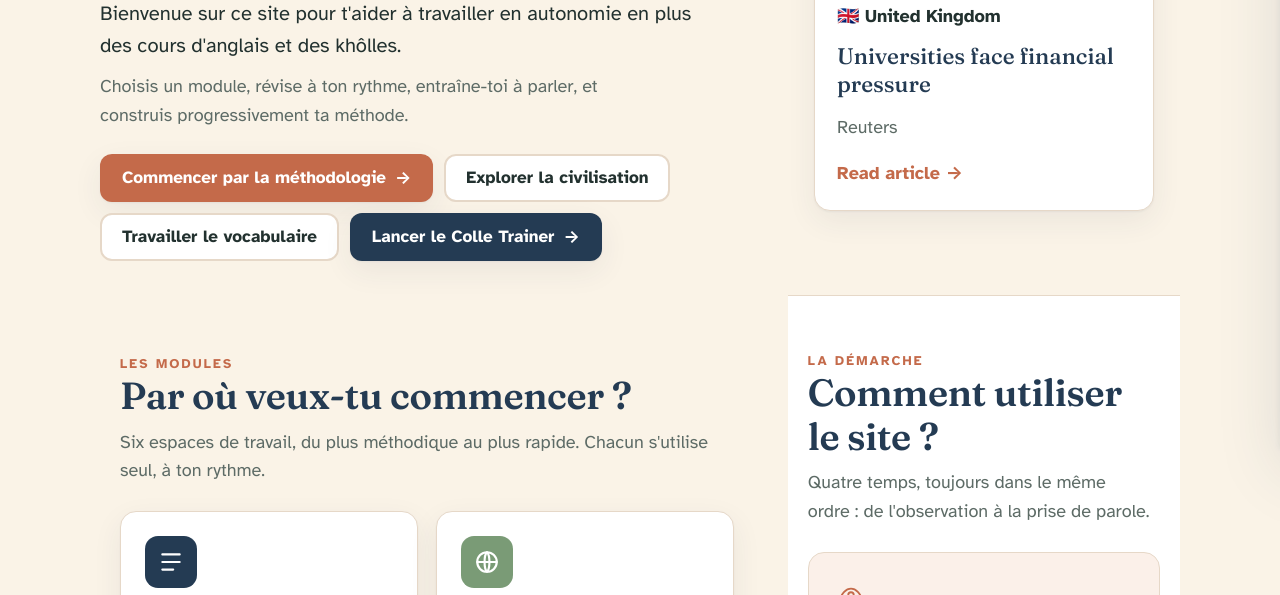
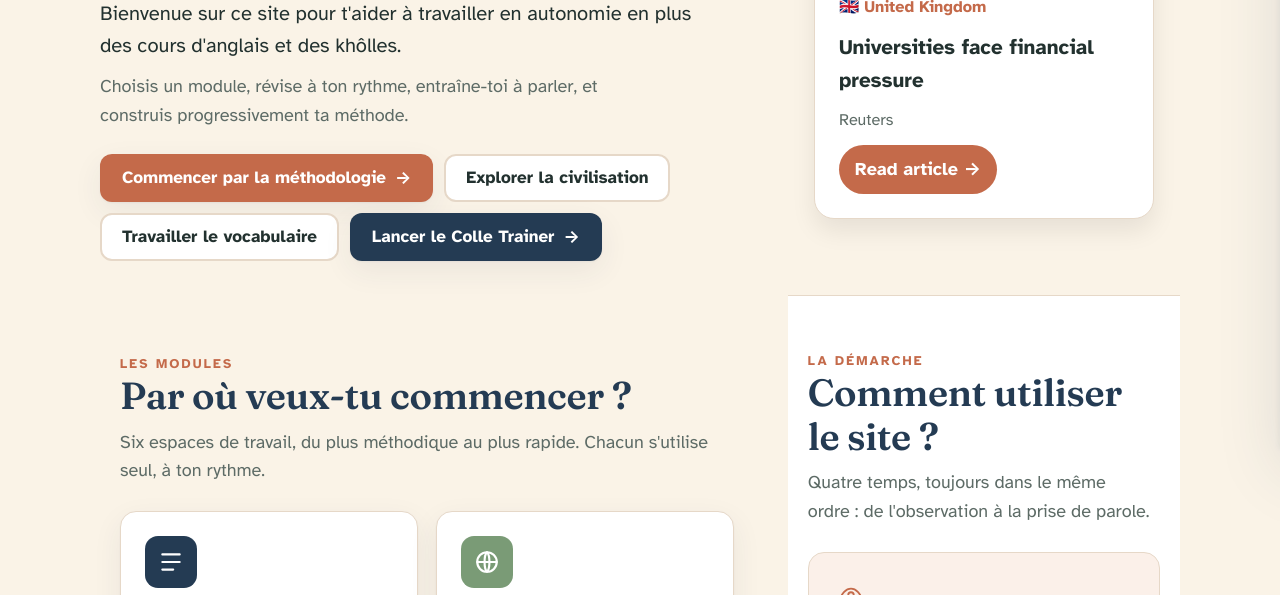
Before and after one commit to lecomteeglantine/EnglishCollesInLyon, a plain HTML site: page index.html in a window 1280 px wide. Shown: the part 353-948 px from the top of the page. Drawn offline with Linux system fonts and the light colour scheme.

Commit message:
Update index.html

```diff
--- a/index.html
+++ b/index.html
@@ -120,55 +120,66 @@ section{padding:54px 0}
 .hero .cta{display:flex;flex-wrap:wrap;gap:11px;margin-top:24px}
 .hero-art{display:grid;place-items:center}
 .news-widget{
-  background:#ffffff;
-  border:1px solid var(--line);
-  border-radius:var(--r);
-  padding:22px;
+  background:white;
+  border:1px solid #E6D8C8;
+  border-radius:20px;
+  padding:24px;
   width:100%;
   max-width:340px;
-  box-shadow:var(--shadow);
+  box-shadow:0 12px 24px rgba(0,0,0,.08);
 }
 
 .news-header{
   font-weight:700;
   color:var(--navy);
-  margin-bottom:10px;
+  margin-bottom:12px;
   line-height:1.3;
 }
 
 .news-date{
   color:var(--muted);
   font-size:.9rem;
-  margin-bottom:14px;
+  margin-bottom:12px;
 }
 
 .news-country{
+  font-size:.9rem;
   font-weight:600;
-  margin-bottom:12px;
+  color:var(--terra);
+  margin-bottom:10px;
 }
 
 .news-title{
-  font-family:var(--display);
-  font-size:1.25rem;
-  color:var(--navy);
-  margin-bottom:14px;
-  line-height:1.25;
+  font-size:1.15rem;
+  font-weight:700;
+  color:var(--ink);
+  margin-bottom:10px;
 }
 
 .news-source{
   color:var(--muted);
+  font-size:.9rem;
+  margin-bottom:12px;
+}
+
+.news-themes{
+  color:var(--muted);
+  font-size:.9rem;
   margin-bottom:18px;
 }
 
 .news-link{
   display:inline-block;
-  color:var(--terra);
+  background:var(--terra);
+  color:white;
+  text-decoration:none;
+  padding:10px 16px;
+  border-radius:999px;
   font-weight:700;
-  text-decoration:none;
 }
 
 .news-link:hover{
-  text-decoration:underline;
+  opacity:.9;
 }
 .cards{display:grid;grid-template-columns:repeat(auto-fit,minmax(290px,1fr));gap:18px;margin-top:26px}
 .card{background:var(--card);border:1px solid var(--line);border-radius:var(--r);padding:24px;box-shadow:var(--shadow);
```
